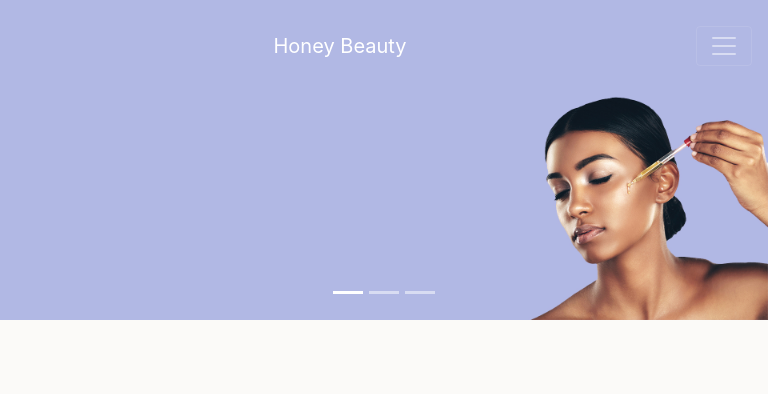
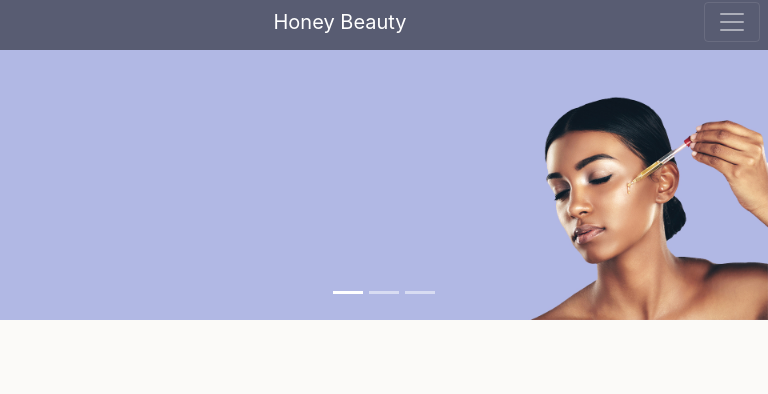
Before and after one commit to RiaxS/honeybeauty, a PHP site: page / in a window 768 px wide. Shown: the top 394 px of the page. Run offline with PHP 8.4, Linux system fonts and the light colour scheme.

Commit message:
tercera entrega 1.2

```diff
--- a/css/style.css
+++ b/css/style.css
@@ -28,6 +28,11 @@
     margin-left: 1rem;
   }
 }
+@media only screen and (min-width: 768px) and (max-width: 979px) {
+  .form-control {
+    margin-left: 2rem;
+  }
+}
 
 .bannerContainer {
   position: relative;
@@ -50,6 +55,13 @@
     background: rgba(0, 0, 0, 0.5);
   }
 }
+@media only screen and (min-width: 768px) and (max-width: 979px) {
+  .navbar {
+    padding: 0.5rem;
+    margin-top: -1rem;
+    background: rgba(0, 0, 0, 0.5);
+  }
+}
 
 .navbar-brand {
   padding-right: 2rem;
@@ -65,10 +77,20 @@
     border-bottom: #fff 0.1rem solid;
   }
 }
+@media only screen and (min-width: 768px) and (max-width: 979px) {
+  .nav-item {
+    border-bottom: #fff 0.1rem solid;
+  }
+}
 
 .navbar-dark .navbar-nav .nav-link {
   color: white;
   margin-left: 1rem;
+}
+@media only screen and (min-width: 768px) and (max-width: 979px) {
+  .navbar-dark .navbar-nav .nav-link {
+    margin-left: 2rem;
+  }
 }
 
 .navbar-collapse {
--- a/sass/style.scss
+++ b/sass/style.scss
@@ -33,6 +33,9 @@
         width: 69%;
         margin-left: 1rem;
     }
+    @include respond-to($tablet-landscape){
+      margin-left: 2rem;
+  }
 }
 
 .bannerContainer {
@@ -53,6 +56,11 @@
       margin-top: -1rem;
       background: rgba(0, 0, 0, 0.5);
     }
+    @include respond-to($tablet-landscape){
+      padding: 0.5rem;
+      margin-top: -1rem;
+      background: rgba(0, 0, 0, 0.5);
+    }
 }
 
 .navbar-brand{
@@ -67,11 +75,17 @@
         border-bottom: #fff 0.1rem solid;
 
     }
+    @include respond-to ($tablet-landscape){
+      border-bottom: #fff 0.1rem solid;
+    }
 }
 
 .navbar-dark .navbar-nav .nav-link {
   color: white;
   margin-left: 1rem;
+  @include respond-to($tablet-landscape){
+    margin-left: 2rem;
+  }
 }
 
 .navbar-collapse{
```
